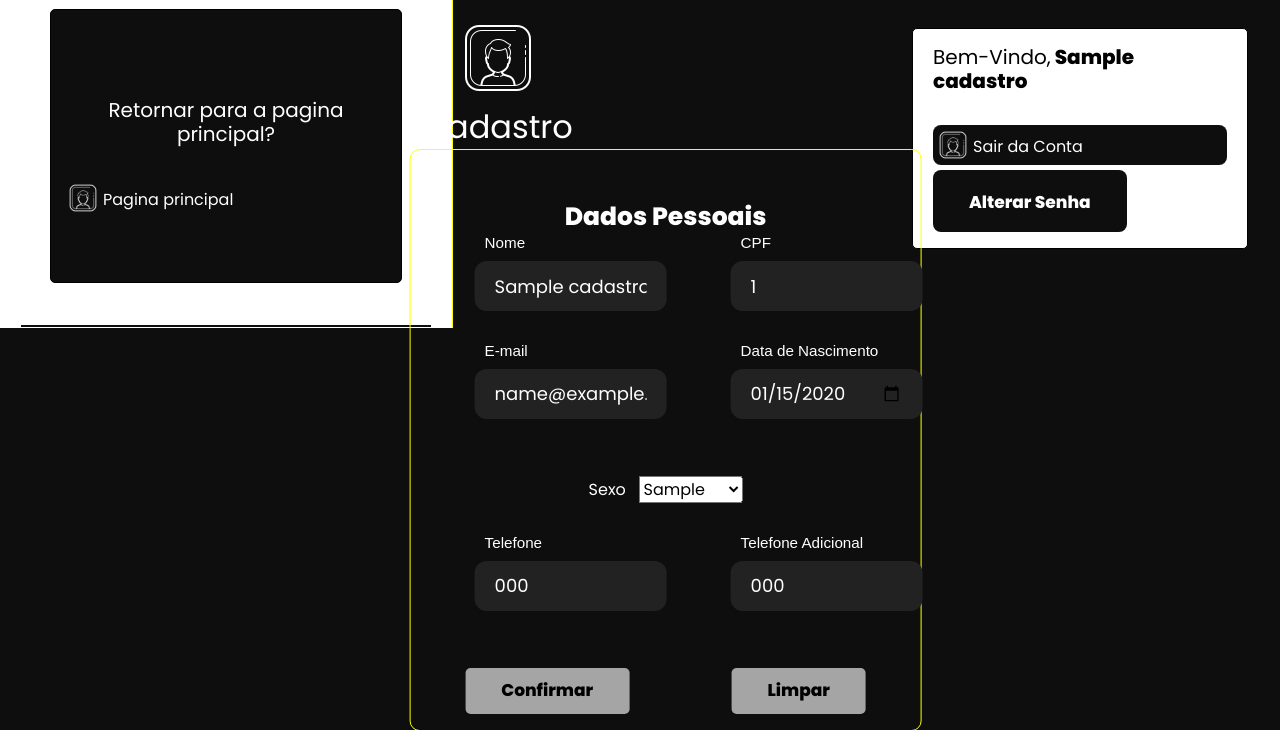
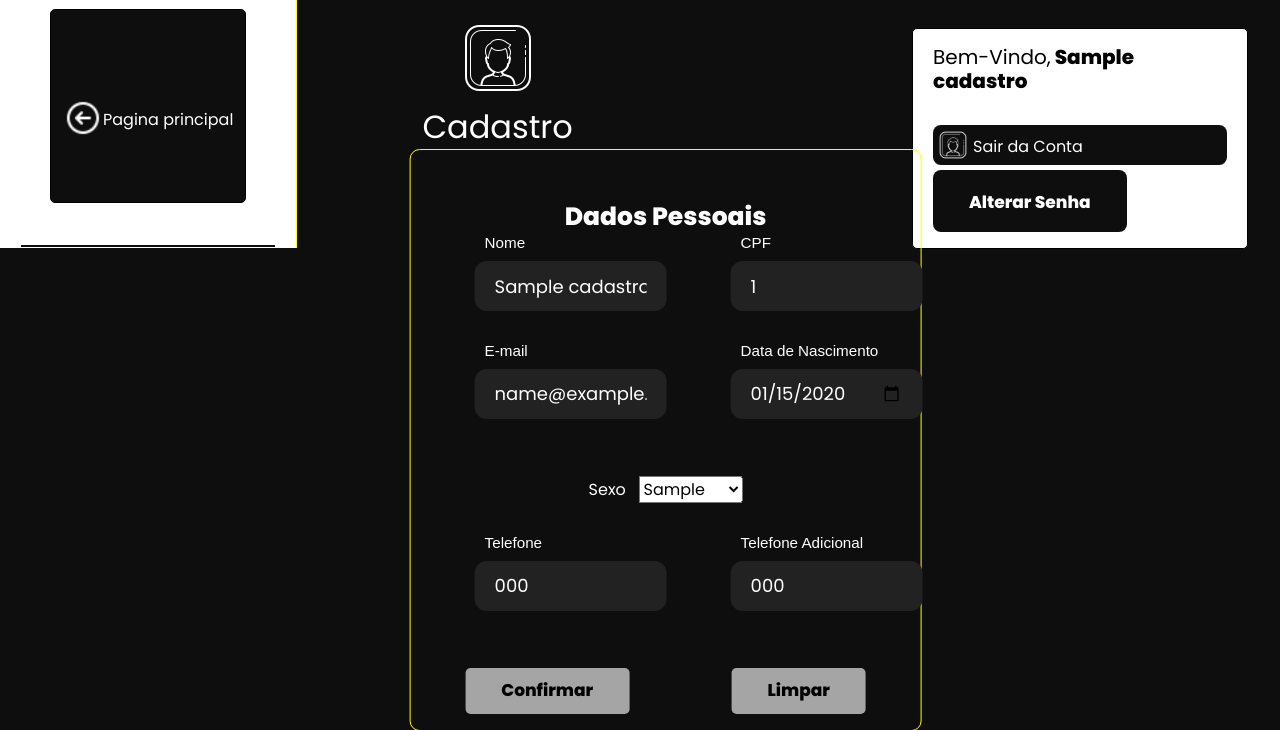
Before and after one commit to Kevin-Itam/GYM-Personal-Project, a PHP site: page /pg_painel_user.php in a window 1280 px wide. Shown: the top 730 px of the page. Run offline with PHP 8.4, Linux system fonts and the light colour scheme; the visitor is signed in with stand-in values (Sample User, id 1); tables that the repository leaves empty hold one stand-in row (values such as "Sample post"); some libraries are stand-ins or nearby versions.

Commit message:
Alteraacoa retonr

```diff
--- a/pages/pg_painel_user.php
+++ b/pages/pg_painel_user.php
@@ -122,11 +122,9 @@ if (!empty($_SESSION['id_usuario'])) {
             <div class="div1">
                 <img src="">
                 <div align="center">
-
-                    <h5>Retornar para a pagina principal?</h5><br>
                     <div class="dv_ig">
                         <a  href="../index_Apre.php">
-                            <img src="../img/icons-userr.png" style="height: 40px; width: 40px;">
+                            <img src="..\img\retorna.png" style="height: 40px; width: 40px;">
                             <p>Pagina principal</p>
                         </a>
 
--- a/pages/pg_plano_user.php
+++ b/pages/pg_plano_user.php
@@ -119,7 +119,6 @@ $result = $conn->query($sql);
 
                                             while ($row_turma = $sql_query->fetch_assoc()) {
                                                 echo "<tr>";
-                                                echo "<td> <input type='checkbox' /></td>";
                                                 echo "<td>" . $row_turma['id_cadastro'] . "</td>";
                                                 echo "<td>" . $row_turma['nome'] . "</td>";
                                                 echo "<td>" . $row_turma['cpf'] . "</td>";
```
Also changed, not shown: img/retoanr.png (added), img/retorna.png (added).
